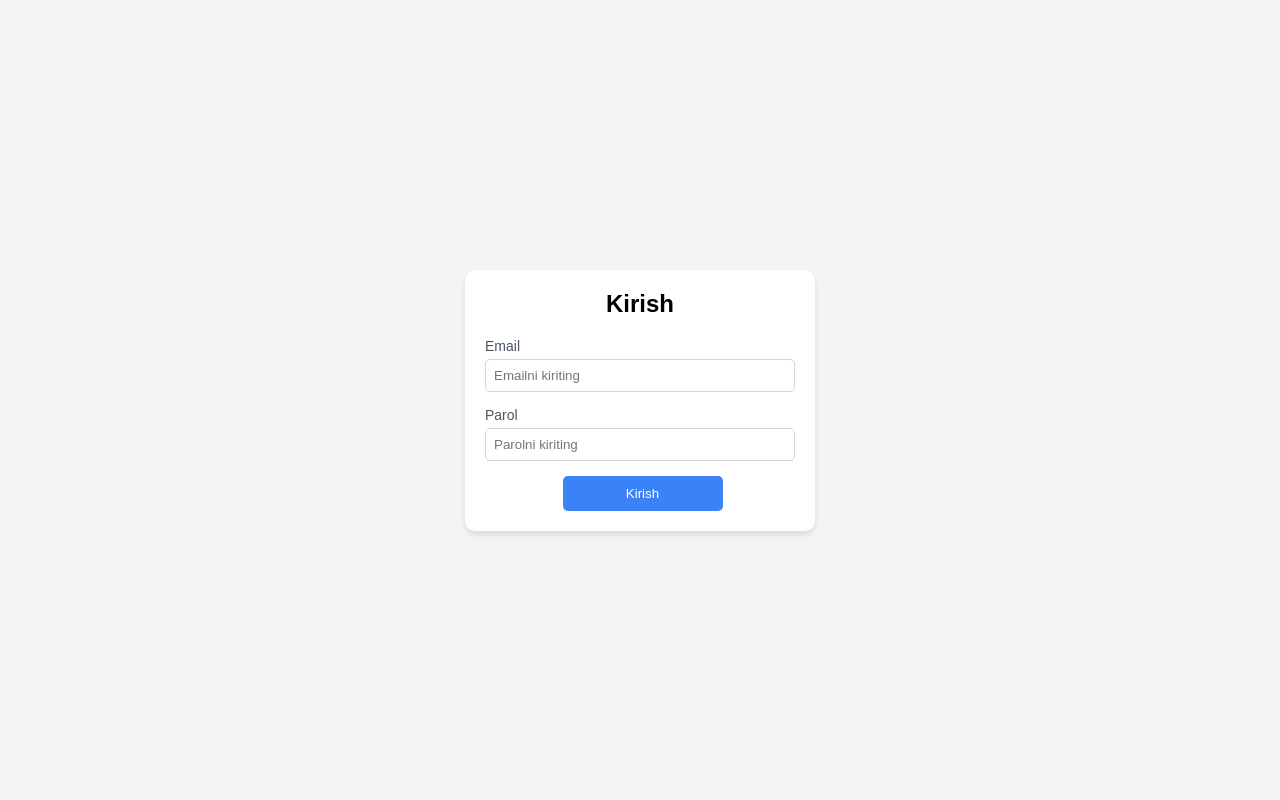
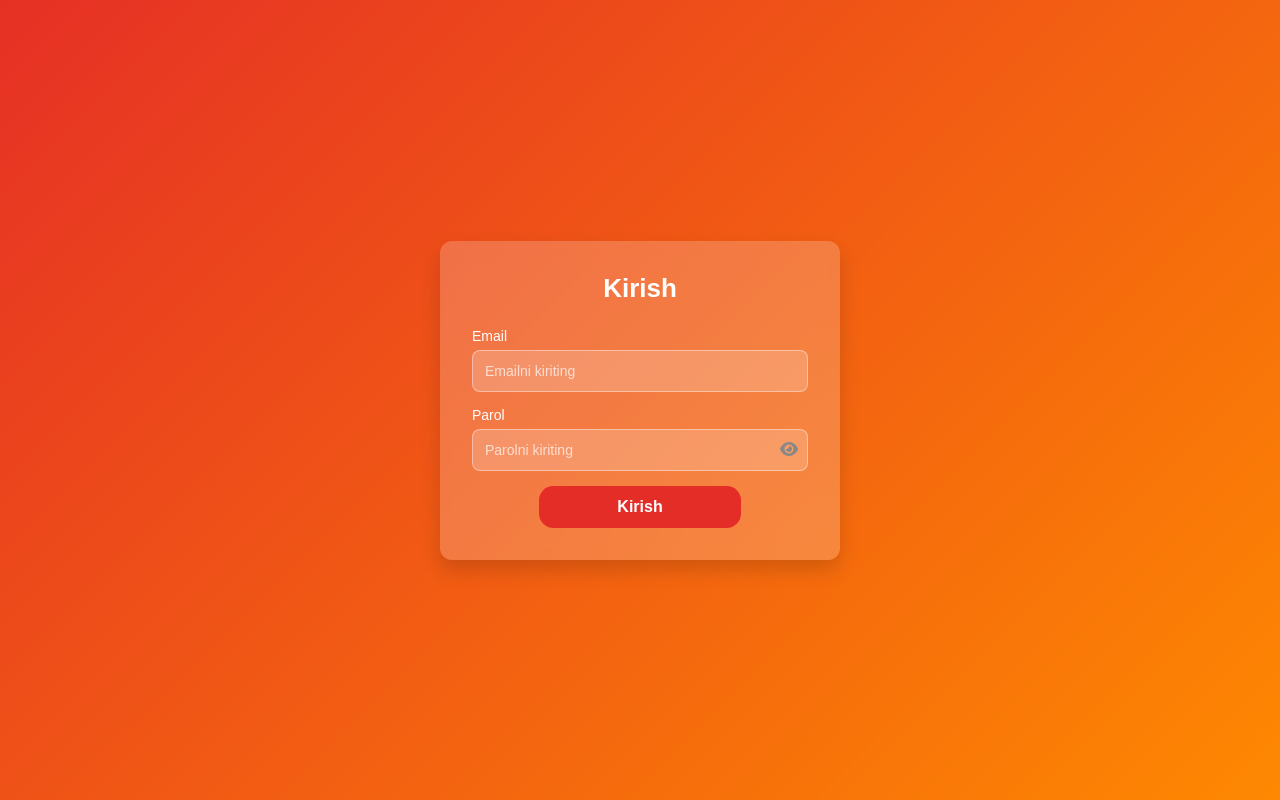
Before and after one commit to Ibodullayev-Hasan/gaplashamizmi-frontend, a React (Vite) app: page /login in a window 1280 px wide. Built offline with nearby package versions, Linux system fonts and the light colour scheme; no server answers.

Commit message:
login css optimision

```diff
--- a/package.json
+++ b/package.json
@@ -12,6 +12,7 @@
   "dependencies": {
     "@emotion/react": "^11.14.0",
     "@emotion/styled": "^11.14.0",
+    "@fortawesome/fontawesome-free": "^6.7.2",
     "@fortawesome/fontawesome-svg-core": "^6.7.2",
     "@fortawesome/free-solid-svg-icons": "^6.7.2",
     "@fortawesome/react-fontawesome": "^0.2.2",
--- a/src/index.css
+++ b/src/index.css
@@ -13,13 +13,13 @@
 .box {
   width: 100%;
   height: 100vh;
-
-  /* BACKGROUND SETTINGS */
   background-image: var(--chat-back-img);
   background-repeat: no-repeat;
   background-size: cover;
   background-position: center;
-
+  display: flex;
+  justify-content: center;
+  align-items: center;
 }
 
 .children-box {
@@ -30,7 +30,21 @@
   display: flex;
   flex-wrap: wrap;
   align-items: center;
-  justify-content:center;
+  justify-content: center;
   overflow: hidden;
   background-color: transparent;
 }
+
+/* 🔹 Chat butun ekranni egallashi faqat 400px–600px oralig‘ida */
+@media (min-width: 400px) and (max-width: 600px) {
+  .mobile-chat-active {
+    display: flex;
+    flex-direction: column;
+    width: 100%;
+    height: 100vh;
+  }
+
+  .mobile-chat-active > :not(:nth-child(2)) { /* Faqat `Chat` ko‘rinadi */
+    display: none;
+  }
+}
--- a/src/main.jsx
+++ b/src/main.jsx
@@ -2,6 +2,8 @@ import { createRoot } from "react-dom/client";
 import "./index.css";
 import App from "./App.jsx";
 import { BrowserRouter } from "react-router-dom";
+import "@fortawesome/fontawesome-free/css/all.css";
+
 
 createRoot(document.getElementById("root")).render(
   <BrowserRouter>
--- a/src/pages/Login.jsx
+++ b/src/pages/Login.jsx
@@ -5,6 +5,8 @@ import "../style/login.css";
 
 const Login = () => {
   const [formData, setFormData] = useState({ email: "", password: "" });
+  const [showPassword, setShowPassword] = useState(false);
+  const [error, setError] = useState("");
   const { token, setToken } = useAuth();
   const { mutate: userLogin } = postDataMutation("user");
 
@@ -14,25 +16,23 @@ const Login = () => {
 
   const handleSubmit = async (e) => {
     e.preventDefault();
+    setError("");
 
     userLogin(
       { url: "auth/login", body: formData },
       {
         onSuccess: (res) => {
           if (res?.data.accToken) {
-
             setToken(res?.data.accToken);
             localStorage.setItem("accToken", JSON.stringify(res?.data.accToken));
             localStorage.setItem("refToken", JSON.stringify(res?.data.refToken));
           }
         },
+        onError: (err) => {
+          setError(err.response?.data?.message || "Xatolik yuz berdi");
+        },
       }
     );
-
-    try {
-    } catch (error) {
-      return Promise.reject(error);
-    }
   };
 
   return (
@@ -49,19 +49,30 @@ const Login = () => {
               onChange={handleChange}
               placeholder="Emailni kiriting"
               required
+              className={error ? "error-input" : ""}
             />
           </div>
-          <div className="input-group">
+          <div className="input-group password-group">
             <label>Parol</label>
+            <div className="password-container">
               <input
-              type="password"
+                type={showPassword ? "text" : "password"}
                 name="password"
                 value={formData.password}
                 onChange={handleChange}
                 placeholder="Parolni kiriting"
                 required
+                className={error ? "error-input" : ""}
               />
+              <span
+                className="toggle-password"
+                onClick={() => setShowPassword(!showPassword)}
+              >
+                <i className={`fa-solid ${showPassword ? "fa-eye-slash" : "fa-eye"}`}></i>
+              </span>
             </div>
+          </div>
+          {error && <p className="error-message">{error}</p>}
           <button type="submit" id="login-button">
             Kirish
           </button>
--- a/src/pages/UserProfile.jsx
+++ b/src/pages/UserProfile.jsx
@@ -1,11 +1,15 @@
-import React, { useEffect } from "react";
+import React, { useState, useEffect } from "react";
 import { useAuth } from "../context/auth";
+import { FontAwesomeIcon } from "@fortawesome/react-fontawesome";
+import { faBars } from "@fortawesome/free-solid-svg-icons";
 import "../style/user-profile.style.css";
 
 const UserProfile = () => {
   const { data } = useAuth();
   const user = data?.data;
   const user_profile = user?.user_profile;
+
+  const [isOpen, setIsOpen] = useState(false);
 
   useEffect(() => {
     if (user_profile) {
@@ -20,12 +24,20 @@ const UserProfile = () => {
   }, [user_profile]);
 
   return (
-    <div className="user-profile-container">
-      <div className="user-profile">
-        <img src={user?.avatar_uri} alt="Avatar" className="avatar" />
-        <p>Ismi: {user?.full_name}</p>
+    <>
+      {/* Hamburger menyu tugmasi */}
+      <button className="menu-btn" onClick={() => setIsOpen(!isOpen)}>
+        <FontAwesomeIcon icon={faBars} />
+      </button>
+
+      {/* Profil menyusi */}
+      <div className={`user-profile-container ${isOpen ? "open" : ""}`}>
+        <div className="user-profile">
+          <img src={user?.avatar_uri} alt="Avatar" className="avatar" />
+          <p>Ismi: {user?.full_name}</p>
+        </div>
       </div>
-    </div>
+    </>
   );
 };
 
--- a/src/style/chat.style.css
+++ b/src/style/chat.style.css
@@ -138,3 +138,23 @@
 .chat-button:hover {
 	background-color: rgb(255, 89, 0);
 }
+
+
+/* Responsive */
+@media (max-width: 1024px) {
+	.chat-container {
+	  width: 65%;
+	}
+  }
+
+  @media (max-width: 768px) {
+	.chat-container {
+	  width: 100%;
+	  height: auto;
+	  padding: 5px;
+	}
+
+	.user-message, .server-message {
+	  max-width: 70%;
+	}
+  }
--- a/src/style/login.css
+++ b/src/style/login.css
@@ -1,64 +1,172 @@
+/* General Styles */
 #login-container {
 	display: flex;
 	justify-content: center;
 	align-items: center;
 	height: 100vh;
-	background-color: #f3f4f6;
+	background: transparent;
+	padding: 20px;
+	position: relative;
+	overflow: hidden;
+  }
+
+  #login-container::before {
+	content: "";
+	position: absolute;
+	top: 0;
+	left: 0;
+	width: 100%;
+	height: 100%;
+	background: linear-gradient(135deg, #e52d27, #ff8c00);
+
+	z-index: -1;
+	animation: backgroundMove 6s infinite alternate ease-in-out;
+  }
+
+  @keyframes backgroundMove {
+	0% {
+	  transform: scale(1);
+	}
+	100% {
+	  transform: scale(1.1);
+	}
   }
 
   #login-box {
-	background-color: white;
-	padding: 20px;
-	border-radius: 10px;
-	box-shadow: 0 4px 6px rgba(0, 0, 0, 0.1);
-	width: 350px;
+	background: rgba(255, 255, 255, 0.2);
+	backdrop-filter: blur(10px);
+	padding: 2rem;
+	border-radius: 12px;
+	box-shadow: 0 10px 20px rgba(0, 0, 0, 0.15);
+	width: 100%;
+	max-width: 400px;
+	text-align: center;
+	transition: transform 0.3s ease, box-shadow 0.3s ease;
+	position: relative;
+	z-index: 1;
+  }
+
+  #login-box:hover {
+	transform: translateY(-5px) scale(1.02);
+	box-shadow: 0 15px 30px rgba(0, 0, 0, 0.2);
   }
 
   #login-title {
-	font-size: 24px;
-	font-weight: 600;
-	text-align: center;
-	margin-bottom: 20px;
+	font-size: 26px;
+	font-weight: bold;
+	color: #ffffff;
+	margin-bottom: 1.5rem;
+  }
+
+  /* Form Styles */
+  #login-form {
+	display: flex;
+	flex-direction: column;
+	gap: 15px;
   }
 
   .input-group {
-	margin-bottom: 15px;
+	text-align: left;
   }
 
   .input-group label {
 	display: block;
 	font-size: 14px;
-	color: #4b5563;
-	margin-bottom: 5px;
+	font-weight: 500;
+	color: #ffffff;
+	margin-bottom: 6px;
   }
 
   .input-group input {
 	width: 100%;
-	padding: 8px;
-	border: 1px solid #d1d5db;
-	border-radius: 5px;
+	padding: 12px;
+	font-size: 14px;
+	border: 1px solid rgba(255, 255, 255, 0.4);
+	background: rgba(255, 255, 255, 0.2);
+	color: #fff;
+	border-radius: 8px;
 	outline: none;
-	transition: border-color 0.3s ease;
+	transition: all 0.3s ease;
+  }
+
+  .input-group input::placeholder {
+	color: rgba(255, 255, 255, 0.7);
   }
 
   .input-group input:focus {
-	border-color: #3b82f6;
-	box-shadow: 0 0 5px rgba(59, 130, 246, 0.5);
+	border-color: #16a085;
+	box-shadow: 0 0 8px rgba(22, 160, 133, 0.5);
+	backdrop-filter: none;
   }
 
+  .password-container {
+	position: relative;
+	display: flex;
+	align-items: center;
+  }
+
+  .password-container input {
+	width: 100%;
+	padding-right: 40px; /* Ikkon uchun joy qoldirish */
+  }
+
+  .toggle-password {
+	position: absolute;
+	right: 10px;
+	cursor: pointer;
+	color: #888;
+  }
+
+  .toggle-password:hover {
+	color: #555;
+  }
+
+
+  /* Button Styles */
   #login-button {
-	width: 10rem;
-	background-color: #3b82f6;
+	width: 60%;
+	padding: 12px;
+	font-size: 16px;
+	font-weight: bold;
+	background:#e52d27;
 	color: white;
-	padding: 10px;
 	border: none;
-	border-radius: 5px;
+	border-radius: .9rem;
+	margin: 0 auto;
 	cursor: pointer;
+	transition: all 0.3s ease, transform 0.2s ease;
 	position: relative;
-	left: 25%;
-	transition: background-color 0.3s ease;
+	overflow: hidden;
+  }
+
+  #login-button::after {
+	content: "";
+	position: absolute;
+	top: 50%;
+	left: 50%;
+	width: 300%;
+	height: 300%;
+	background: radial-gradient(circle, rgba(255, 255, 255, 0.2) 10%, transparent 50%);
+	transition: all 0.4s ease;
+	transform: translate(-50%, -50%) scale(0);
+  }
+
+  #login-button:hover::after {
+	transform: translate(-50%, -50%) scale(1);
   }
 
   #login-button:hover {
-	background-color: #2563eb;
+	background: #ff3300;
+	transform: scale(1.05);
   }
+
+  #login-button:active {
+	transform: scale(0.98);
+  }
+
+  /* Responsive Design */
+  @media (max-width: 480px) {
+	#login-box {
+	  padding: 1.5rem;
+	}
+  }
--- a/src/style/user-profile.style.css
+++ b/src/style/user-profile.style.css
@@ -9,6 +9,7 @@
   display: flex;
   justify-content: center;
   align-items: center;
+  transition: transform 0.3s ease-in-out;
 }
 
 .user-profile {
@@ -28,3 +29,46 @@
   font-size: 16px;
   font-weight: bold;
 }
+
+/* Hamburger menyu tugmasi */
+.menu-btn {
+  display: none;
+  position: absolute;
+  top: 15px;
+  right: 15px;
+  background: none;
+  border: none;
+  font-size: 24px;
+  cursor: pointer;
+}
+
+/* Kichik ekranda profili yashiramiz */
+@media (max-width: 768px) {
+  .user-profile-container {
+    position: fixed;
+    top: 0;
+    right: -100%;
+    width: 60%;
+    height: 100vh;
+    background-color: rgba(255, 255, 255, 0.95);
+    z-index: 1000;
+    box-shadow: -2px 0 10px rgba(0, 0, 0, 0.2);
+    transition: right 0.3s ease-in-out;
+  }
+
+  /* Menyu tugmasini ko‘rsatamiz */
+  .menu-btn {
+    display: block;
+    z-index: 1100;
+  }
+
+  .avatar {
+    width: 15vh;
+    height: 15vh;
+  }
+
+  /* Agar `.open` klassi bo‘lsa, ko‘rinadi */
+  .user-profile-container.open {
+    right: 0;
+  }
+}
--- a/src/style/users.style.css
+++ b/src/style/users.style.css
@@ -22,28 +22,29 @@
   width: 98%;
   max-width: 400px;
   border: 1px solid #ccc;
-    border-radius: 1rem;
-    padding: 5px 12px;
+  border-radius: 2rem;
+  padding: 1.5%;
   background-color: rgb(251, 250, 250);
   box-shadow: 0 2px 5px rgba(0, 0, 0, 0.1);
   overflow: hidden;
   top: 2vh;
 }
 
-
 #search-input {
   flex: 1;
   border: none;
   outline: none;
   font-size: 16px;
-	padding: 8px;
+  padding: 1.5%;
   background: transparent;
 }
 
 .search-icon {
   color: #666;
-	font-size: 18px;
+  font-size: 15px;
   cursor: pointer;
+  position: absolute;
+  right: 2vh;
 }
 
 /* Search natijalari */
@@ -59,8 +60,6 @@
   overflow-y: auto;
   z-index: 1000;
 }
-
-
 
 .search-results ul {
   list-style: none;
@@ -101,6 +100,20 @@
   padding: 5px;
 }
 
-  .search-results::-webkit-scrollbar{
+.search-results::-webkit-scrollbar {
   display: none;
 }
+
+/* Responsive */
+@media (max-width: 1024px) {
+  .users-section {
+    width: 35%;
+  }
+}
+
+@media (max-width: 768px) {
+  .users-section {
+    width: 100%;
+    height: auto;
+  }
+}
```
Also changed, not shown: src/pages/Users.jsx (+12 -18 lines), 1 other file (tests, documents, lock files or other folders). Lines whose indentation alone changed are shown as unchanged.
